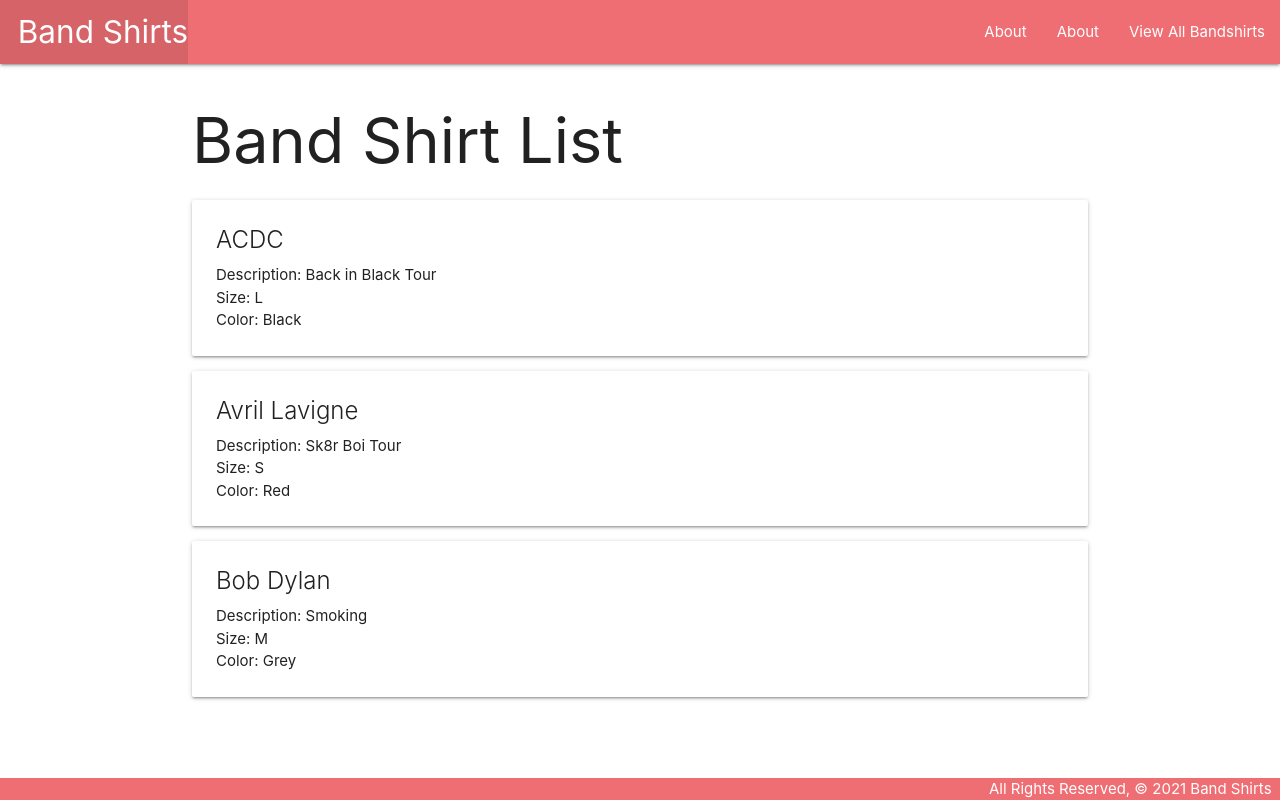
After one commit to nmcaleese/bandshirts, a Django app: page /shirts/ in a window 1280 px wide. The commit adds this page. Run offline with Django 4.2, Linux system fonts and the light colour scheme.

Commit message:
completes exercises in lab 1, but cannot find template folder to debug

```diff
--- a/main_app/templates/base.html
+++ b/main_app/templates/base.html
@@ -3,32 +3,42 @@
 <!DOCTYPE html>
 <html lang="en">
   <head>
-  <meta charset="UTF-8">
-  <meta name="viewport" content="width=device-width, initial-scale=1.0">
-  <meta http-equiv="X-UA-Compatible" content="ie=edge">
+    <meta charset="UTF-8" />
+    <meta name="viewport" content="width=device-width, initial-scale=1.0" />
+    <meta http-equiv="X-UA-Compatible" content="ie=edge" />
     <title>Band Shirts</title>
-  <link rel="stylesheet" href="https://cdnjs.cloudflare.com/ajax/libs/materialize/1.0.0/css/materialize.min.css">
-  <link rel="stylesheet" type="text/css" href="{% static 'css/style.css' %}">
+    <link
+      rel="stylesheet"
+      href="https://cdnjs.cloudflare.com/ajax/libs/materialize/1.0.0/css/materialize.min.css"
+    />
+    <link
+      rel="stylesheet"
+      type="text/css"
+      href="{% static 'css/style.css' %}"
+    />
   </head>
   <body>
     <header class="navbar-fixed">
       <nav>
         <div class="nav-wrapper">
           <ul>
-          <li><a href="/" class="left brand-logo">&nbsp;&nbsp;Band Shirts</a></li>
+            <li>
+              <a href="/" class="left brand-logo">&nbsp;&nbsp;Band Shirts</a>
+            </li>
           </ul>
           <ul class="right">
             <li><a href="/about">About</a></li>
+            <li><a href="/about">About</a></li>
+            <li><a href="/shirts">View All Bandshirts</a></li>
           </ul>
         </div>
       </nav>
     </header>
-  <main class="container">
-    {% block content %}
-    {% endblock %}
-  </main>
+    <main class="container">{% block content %} {% endblock %}</main>
     <footer class="page-footer">
-    <div class="right">All Rights Reserved, &copy; 2021 Band Shirts &nbsp;</div>
+      <div class="right">
+        All Rights Reserved, &copy; 2021 Band Shirts &nbsp;
+      </div>
     </footer>
   </body>
 </html>
--- /dev/null
+++ b/main_app/templates/shirts/index.html
@@ -0,0 +1,14 @@
+{% extends 'base.html' %} {% block content %}
+
+<h1>Band Shirt List</h1>
+
+{% for shirt in shirts %}
+<div class="card">
+  <div class="card-content">
+    <span class="card-title">{{ shirt.band }}</span>
+    <p>Description: {{ shirt.description }}</p>
+    <p>Size: {{ shirt.size }}</p>
+    <p>Color: {{ shirt.color }}</p>
+  </div>
+</div>
+{% endfor %} {% endblock %}
--- a/main_app/urls.py
+++ b/main_app/urls.py
@@ -4,4 +4,6 @@
 urlpatterns = [
     path("", views.home, name="home"),
     path("about/", views.about, name="about"),
+    # route for bandshirts index
+    path("shirts/", views.shirts_index, name="index"),
 ]
--- a/main_app/views.py
+++ b/main_app/views.py
@@ -1,5 +1,18 @@
 from django.shortcuts import render
 from django.http import HttpResponse
+
+class Shirt:  # Note that parens are optional if not inheriting from another class
+  def __init__(self, band, description, size, color):
+    self.band = band
+    self.description = description
+    self.size = size
+    self.color = color
+
+shirts = [
+  Shirt('ACDC', 'Back in Black Tour', 'L', 'Black'),
+  Shirt('Avril Lavigne', 'Sk8r Boi Tour', 'S', 'Red'),
+  Shirt('Bob Dylan', 'Smoking', 'M', 'Grey')
+]
 
 # Create your views here.
 def home(request):
@@ -8,3 +21,6 @@
 
 def about(request):
     return render(request, 'about.html')
+
+def shirts_index(request):
+    return render(request, 'shirts/index.html', {'shirts': shirts })
```
Lines whose indentation alone changed are shown as unchanged.
